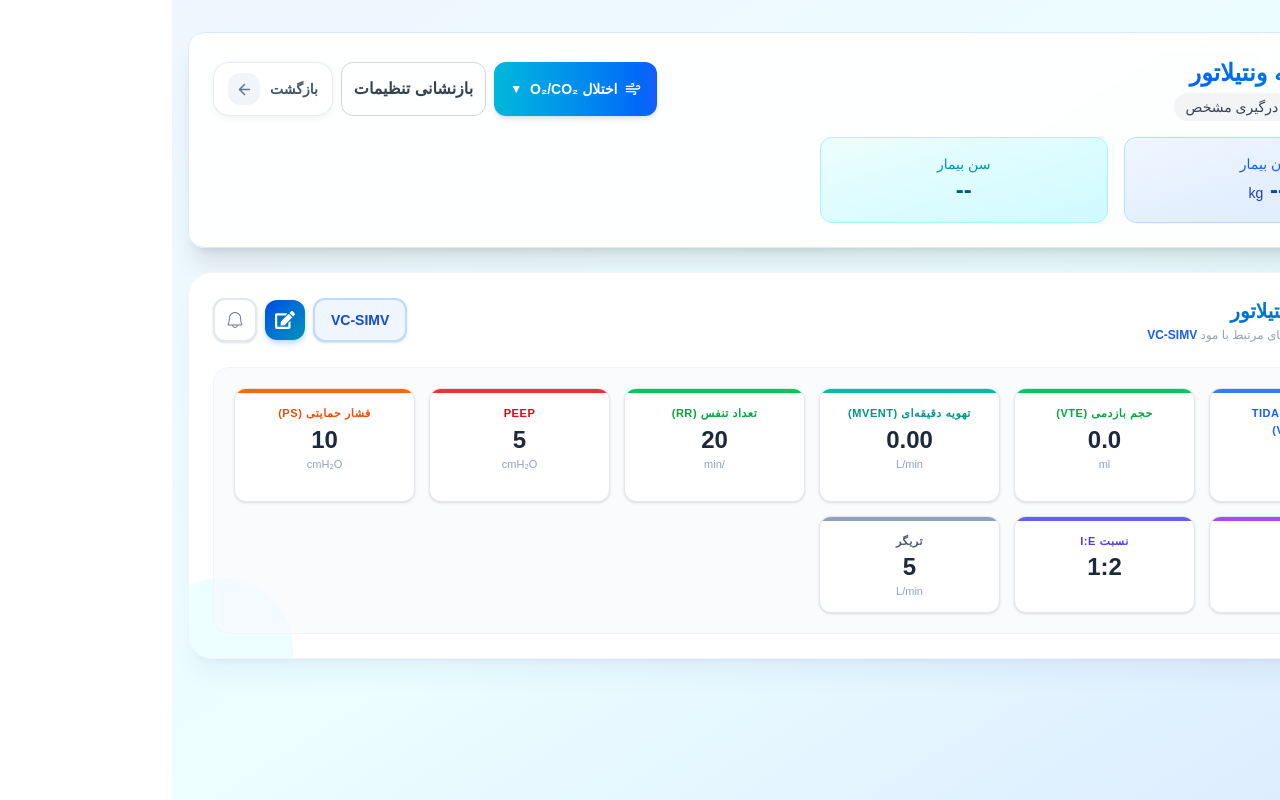
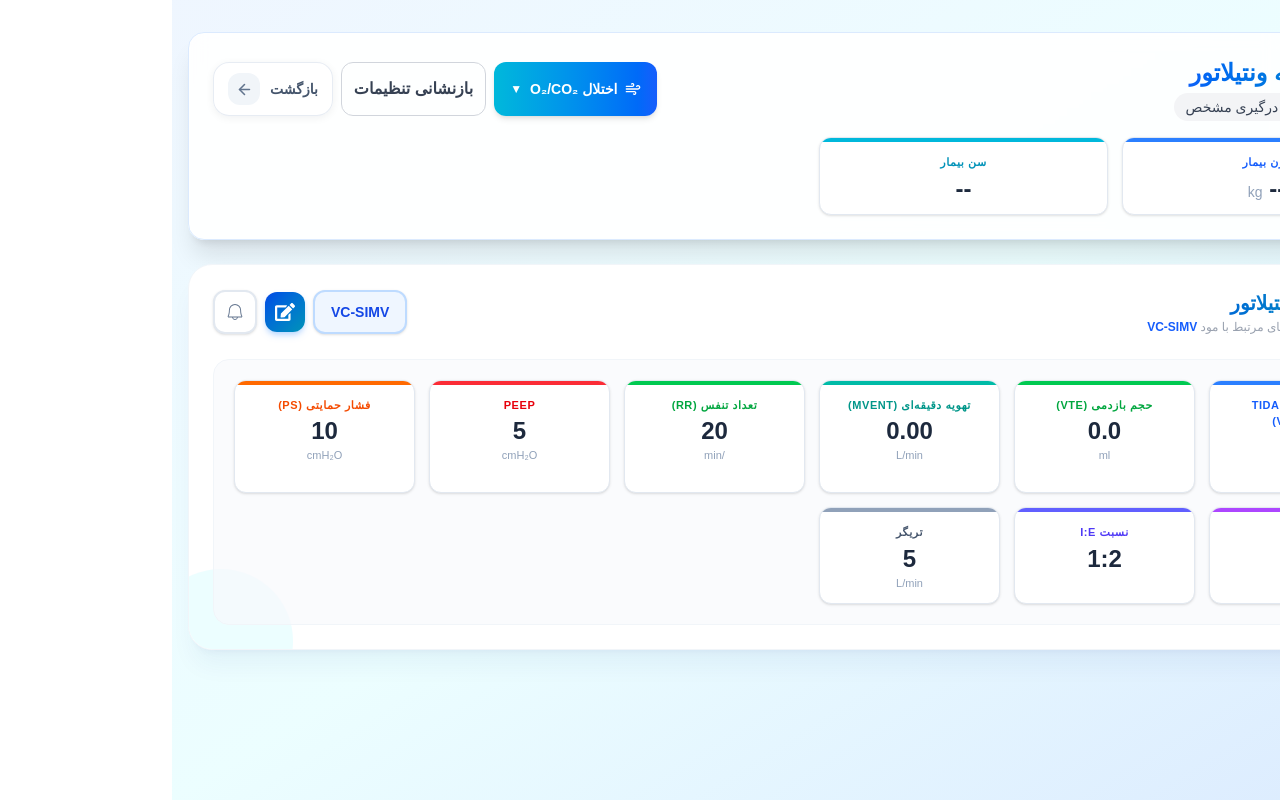
Before and after one commit to mohsenjamalpoor/ventilatorassistant, a Next.js app: page /ventilatortraining/setup in a window 1280 px wide. Built offline with nearby package versions, Linux system fonts and the light colour scheme.

Commit message:
adding disgn header pediatric

```diff
--- a/src/components/template/PediatricVentilator.js
+++ b/src/components/template/PediatricVentilator.js
@@ -367,16 +367,30 @@ function PediatricVentilator() {
           </div>
 
           {/* اطلاعات بیمار */}
-          <div className="mt-4 grid grid-cols-1 md:grid-cols-4 gap-4">
-            <div className="bg-linear-to-br from-blue-50 to-blue-100 rounded-xl p-4 text-center border border-blue-200">
-              <p className="text-blue-600 text-sm font-medium">وزن بیمار</p>
-              <p className="text-2xl font-bold text-blue-800">
-                {weight || "--"} <span className="text-sm font-normal">kg</span>
-              </p>
+          <div className="mt-4 grid grid-cols-1 md:grid-cols-4 gap-3.5">
+            <div className="group relative bg-white rounded-xl border border-slate-200 hover:border-blue-200 shadow-sm hover:shadow-md transition-all overflow-hidden">
+              <div className="h-1 w-full bg-blue-500" />
+              <div className="px-3.5 py-3 text-center">
+                <h3 className="text-[11px] font-bold uppercase tracking-wider mb-1.5 text-blue-600">
+                  وزن بیمار
+                </h3>
+                <p className="text-2xl font-extrabold text-slate-800 tabular-nums leading-none">
+                  {weight || "--"}{" "}
+                  <span className="text-sm font-normal text-slate-400">kg</span>
+                </p>
+              </div>
             </div>
-            <div className="bg-linear-to-br from-cyan-50 to-cyan-100 rounded-xl p-4 text-center border border-cyan-200">
-              <p className="text-cyan-600 text-sm font-medium">سن بیمار</p>
-              <p className="text-2xl font-bold text-cyan-800">{age || "--"}</p>
+
+            <div className="group relative bg-white rounded-xl border border-slate-200 hover:border-cyan-200 shadow-sm hover:shadow-md transition-all overflow-hidden">
+              <div className="h-1 w-full bg-cyan-500" />
+              <div className="px-3.5 py-3 text-center">
+                <h3 className="text-[11px] font-bold uppercase tracking-wider mb-1.5 text-cyan-600">
+                  سن بیمار
+                </h3>
+                <p className="text-2xl font-extrabold text-slate-800 tabular-nums leading-none">
+                  {age || "--"}
+                </p>
+              </div>
             </div>
           </div>
 
--- a/src/utils/Initialsettingsconfig .js
+++ b/src/utils/Initialsettingsconfig .js
@@ -20,7 +20,7 @@ export const initialSettingsConfig = {
   lungInvolvementSettings: {
     normal: {
       mode: "VC-SIMV",
-      respiratoryRate: 25,
+      respiratoryRate: 35,
       tidalVolume: (weight) => (weight * 6).toFixed(1),
       fio2: 100,
       peep: 5,
@@ -37,7 +37,7 @@ export const initialSettingsConfig = {
 
     obstructive: {
       mode: "VC-SIMV",
-      respiratoryRate: 18,
+      respiratoryRate: 25,
       tidalVolume: (weight) => (weight * 8).toFixed(1),
       fio2: 100,
       peep: 3,
@@ -54,7 +54,7 @@ export const initialSettingsConfig = {
 
     restrictive: {
       mode: "VC-SIMV",
-      respiratoryRate: 22,
+      respiratoryRate: 30,
       tidalVolume: (weight) => (weight * 6).toFixed(1),
       fio2: 100,
       peep: 8,
```
